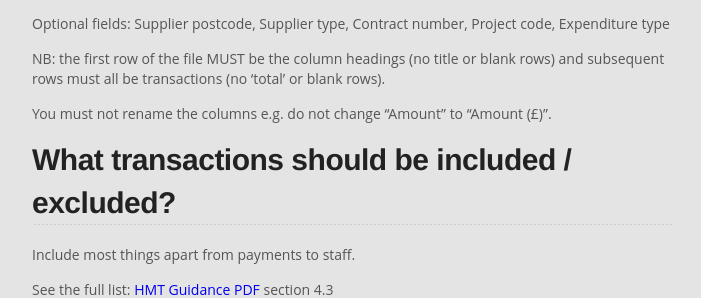
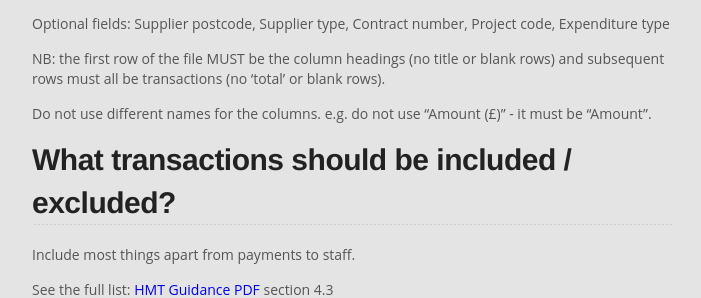
Before and after one commit to datagovuk/guidance, a Jekyll site: the page built from 25k-spend-data.md, in a window 1280 px wide and 900 px high, scrolled down 1167 px. Shown: the part 156-454 px from the top of the window, without its empty margins (288-989 px from the left). Built offline with Jekyll 4.4.1, drawn with Linux system fonts in a browser that asks for light colours.

Commit message:
Spend - slightly clearer I think.

```diff
--- a/25k-spend-data.md
+++ b/25k-spend-data.md
@@ -49,7 +49,7 @@ Optional fields: Supplier postcode, Supplier type, Contract number, Project code
 
 NB: the first row of the file MUST be the column headings (no title or blank rows) and subsequent rows must all be transactions (no 'total' or blank rows).
 
-You must not rename the columns e.g. do not change "Amount" to "Amount (£)".
+Do not use different names for the columns. e.g. do not use "Amount (£)" - it must be "Amount".
 
 ## What transactions should be included / excluded?
 
```
